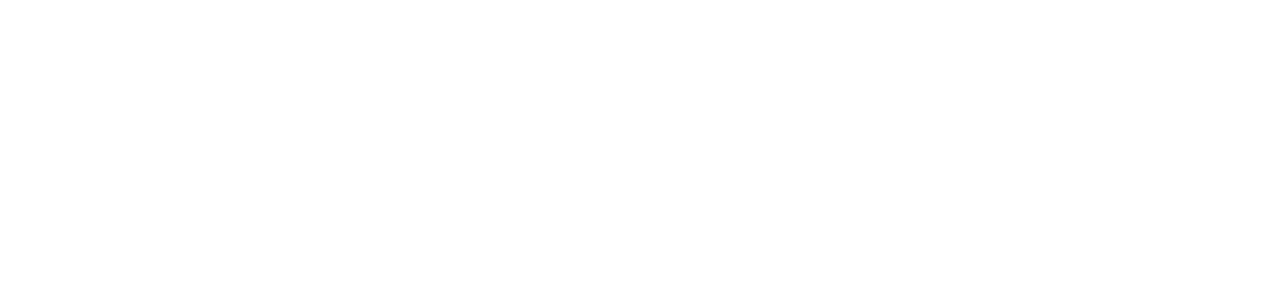
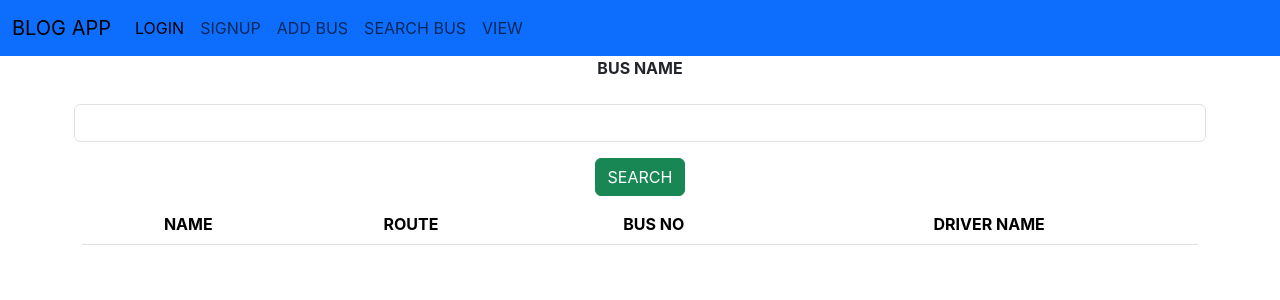
Before and after one commit to Mercymaryantony/KSRTC-FRONTEND, a React (Create React App) app: page /searchbus in a window 1280 px wide. Before the commit this address had no page. Shown: the top 300 px of the page. Built offline with nearby package versions, Linux system fonts and the light colour scheme.

Commit message:
search and delete ui done

```diff
--- a/src/App.js
+++ b/src/App.js
@@ -1,10 +1,11 @@
-import logo from './logo.svg';
+
 import './App.css';
 import Signup from './components/Signup';
 import Login from './components/Login';
 import { BrowserRouter, Route, Routes } from 'react-router-dom';
 import Dashboard from './components/Dashboard';
 import Addbus from './components/Addbus';
+import Searchbus from './components/Searchbus';
 
 function App() {
   return (
@@ -14,6 +15,7 @@
         <Route path='/' element={<Login/>} />
         <Route path='/signup' element={<Signup/>} />
         <Route path='/addbus' element={<Addbus/>} />
+        <Route path='/searchbus' element={<Searchbus/>} />
         <Route path='/dashboard' element={<Dashboard/>} />
 
       </Routes>
--- a/src/components/Navbar.jsx
+++ b/src/components/Navbar.jsx
@@ -22,6 +22,9 @@
           <Link class="nav-link" to="/addbus">ADD BUS</Link>
         </li>
         <li class="nav-item">
+          <Link class="nav-link" to="/searchbus">SEARCH BUS</Link>
+        </li>
+        <li class="nav-item">
           <Link class="nav-link" to="/view">VIEW</Link>
         </li>
       </ul>
--- /dev/null
+++ b/src/components/Searchbus.jsx
@@ -0,0 +1,94 @@
+import axios from 'axios'
+import React, { useState } from 'react'
+import Navbar from './Navbar'
+
+const Searchbus = () => {
+    const [data,setdata]=useState({
+         "bname":""
+    })
+    const inputhandler = (event) => {
+        setdata({ ...data, [event.target.name]: event.target.value })
+    }
+
+    const [result,setresult]=useState([])
+
+    const readValue = () => {
+        console.log(data)
+
+        axios.post("http://localhost:8805/search", data).then(
+            (response) => {
+                setresult(response.data)
+            }
+        ).catch(
+            (error) => {
+                console.log(error.message)
+                alert(error.message)
+            }
+        ).finally()
+
+    }
+
+    const deletebus = (id)=>{
+        let input ={"_id":id}
+        axios.post("http://localhost:8805/delete",input).then(
+            (response)=>{
+                if(response.data.status == "deleted"){
+                    alert("DELETED SUCCESSFULLY")
+                }
+                else{
+                    alert("ERROR")
+                }
+            }
+        ).catch().finally()    }
+
+  return (
+    <div>
+        <Navbar/>
+        <div className="container">
+            <div className="row">
+                <div className="col col-12 col-sm-12 col-md-12 col-xl-12 col-xl-12">
+                    <div className="row g-3">
+                        <div className="col col-12 col-sm-12 col-md-12 col-lg-12 col-xl-12 col-xxl-12">
+                            <label htmlFor="" className="form-label"><b>BUS NAME</b></label></div>
+                            <input type="text" className="form-control" name='bname' value={data.bname} onChange={inputhandler} />
+                        <div className="col col-12 col-sm-12 col-md-12 col-lg-12 col-xl-12 col-xxl-12">
+                            <label htmlFor="" className="form-label">
+                                <button className="btn btn-success" onClick={readValue}>SEARCH</button>
+                            </label>
+                        </div>
+                    </div>
+                    <div className="row">
+                                <div className="col col-12 col-sm-12 col-md-12 col-lg-12 col-xl-12 col-xxl-12">
+                                    <table class="table">
+                                        <thead>
+                                            <tr>
+                                                <th scope="col">NAME</th>
+                                                <th scope="col">ROUTE</th>
+                                                <th scope="col">BUS NO</th>
+                                                <th scope="col">DRIVER NAME</th>
+                                            </tr>
+                                        </thead>
+                                        <tbody>
+                                            {result.map(
+                                                (value, i) => {
+                                                    return <tr>
+                                                        <th scope="row">{value.bname}</th>
+                                                        <td>{value.route}</td>
+                                                        <td>{value.bno}</td>
+                                                        <td>{value.drivername}</td>
+                                                        <td><button className="btn btn-danger" onClick={()=>{deletebus(value._id)}}>DELETE</button></td>
+                                                    </tr>
+                                                }
+                                            )}
+                                        </tbody>
+                                    </table>
+                                </div>
+                            </div>
+                </div>
+            </div>
+        </div>
+    </div>
+  )
+}
+
+export default Searchbus
```
